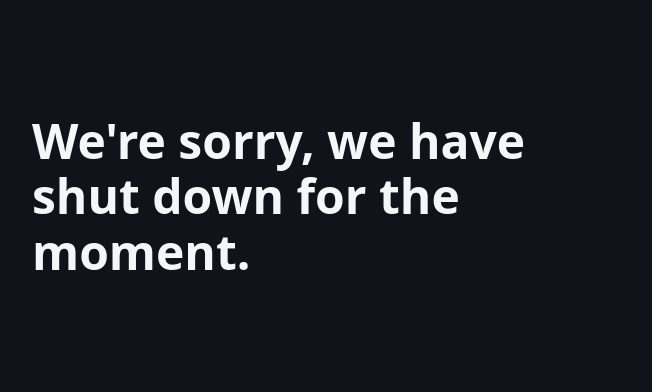
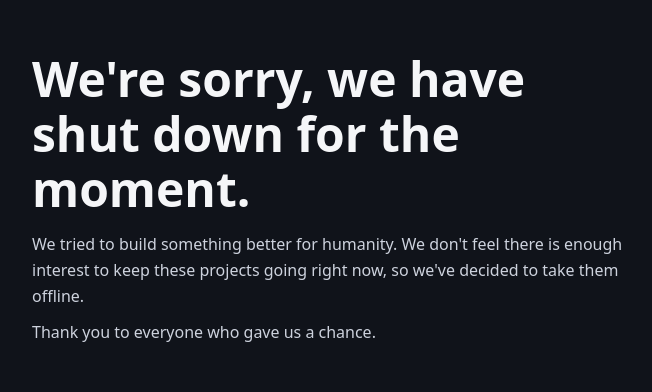
Before and after one commit to hashhumanity/hash-humanity-whitepaper, a plain HTML site: page 404.html in a window 1280 px wide. Shown: the part 196-588 px from the top of the page, without its empty margins (304-956 px from the left). Drawn offline with Linux system fonts and the light colour scheme.

Commit message:
Explain why the projects are paused

```diff
--- a/404.html
+++ b/404.html
@@ -1,4 +1,4 @@
 <!doctype html>
 <html lang="en"><head><meta charset="utf-8"><meta name="viewport" content="width=device-width, initial-scale=1"><meta name="robots" content="noindex, nofollow"><title>Temporarily shut down</title>
 <style>html{color-scheme:dark}body{margin:0;background:#10131a;color:#f5f6f8;font:1rem/1.6 system-ui,sans-serif;display:grid;min-height:100vh;place-items:center}main{box-sizing:border-box;width:min(100%,42rem);padding:2rem}h1{font-size:clamp(1.9rem,6vw,3rem);line-height:1.15;margin:0 0 1rem}p{color:#cdd2dd;margin:.7rem 0}</style></head>
-<body><main><h1>We're sorry, we have shut down for the moment.</h1></main></body></html>
+<body><main><h1>We're sorry, we have shut down for the moment.</h1><p>We tried to build something better for humanity. We don't feel there is enough interest to keep these projects going right now, so we've decided to take them offline.</p><p>Thank you to everyone who gave us a chance.</p></main></body></html>
```
Also changed, not shown: index.html (+1 -1 lines).
